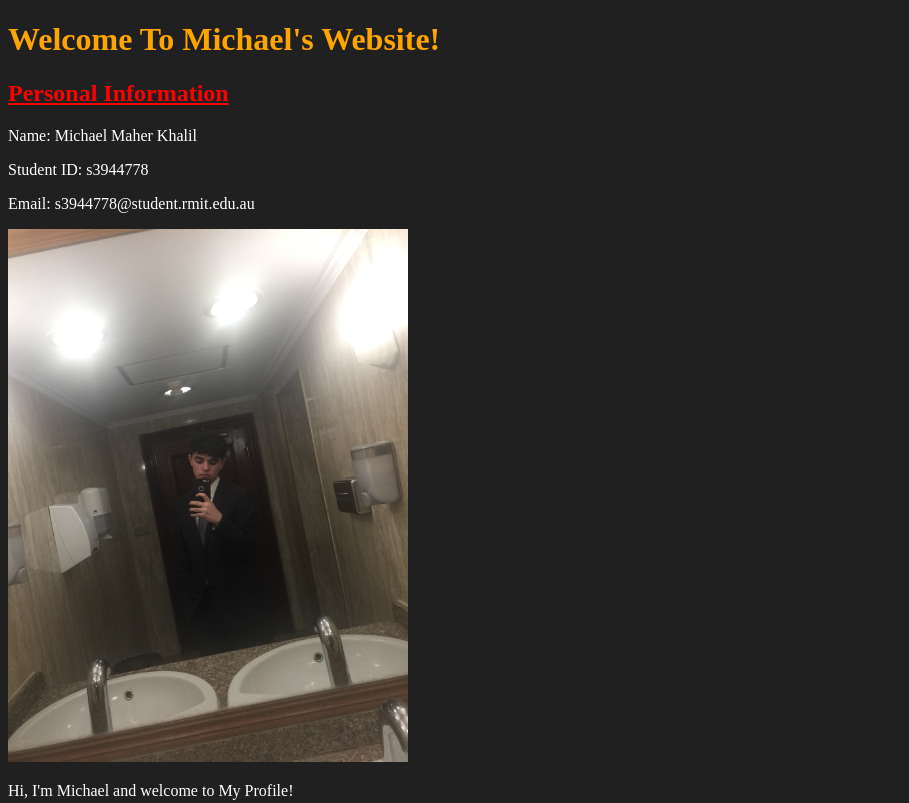
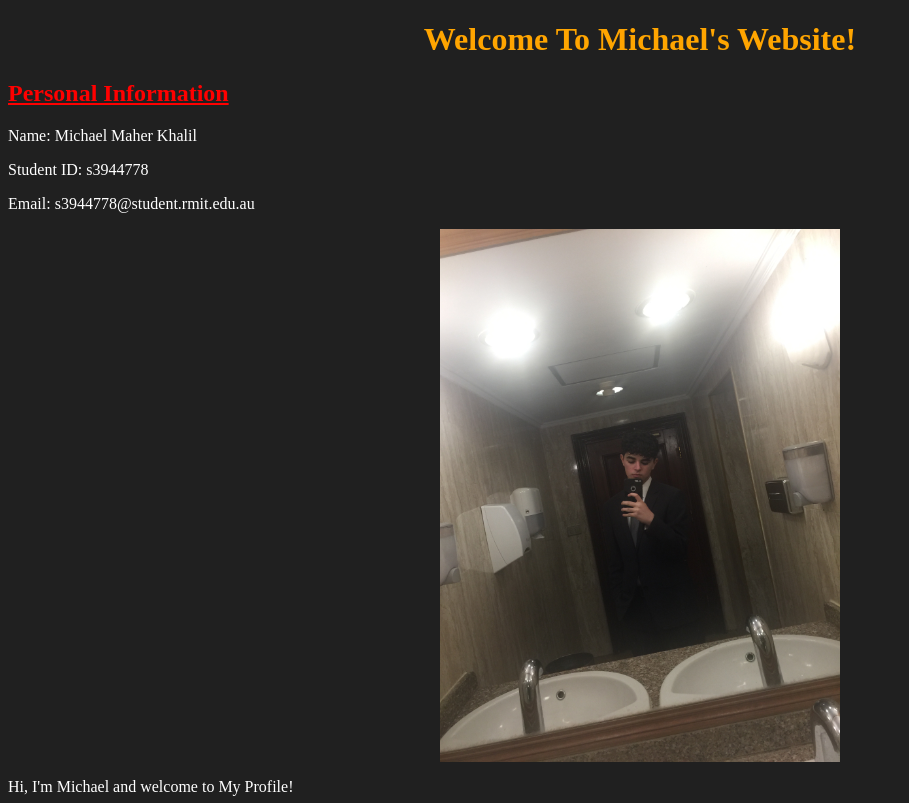
Before and after one commit to Michaelk003/COSC1078A1, a plain HTML site: page index.html in a window 1280 px wide. Shown: the top 803 px of the page, without its empty margins (0-909 px from the left). Drawn offline with Linux system fonts and the light colour scheme.

Commit message:
refienment 2

```diff
--- a/index.html
+++ b/index.html
@@ -4,10 +4,13 @@
     <meta charset="utf-8">
     <title>Michael's Website</title>
     <style>
-body{background-color: rgb(32,32,32);}
+body{
+  background-color: rgb(32,32,32);
+}
       h1 {
+        text-align: center;
         color: orange
-      }
+          }
       h2 {
         color: red
       }
@@ -29,6 +32,12 @@ body{background-color: rgb(32,32,32);}
       a {
         color: green
       }
+      img {
+        display: block;
+        margin-left: auto;
+        margin-right: auto;
+      }
+
     </style>
   </head>
   <body>
```
